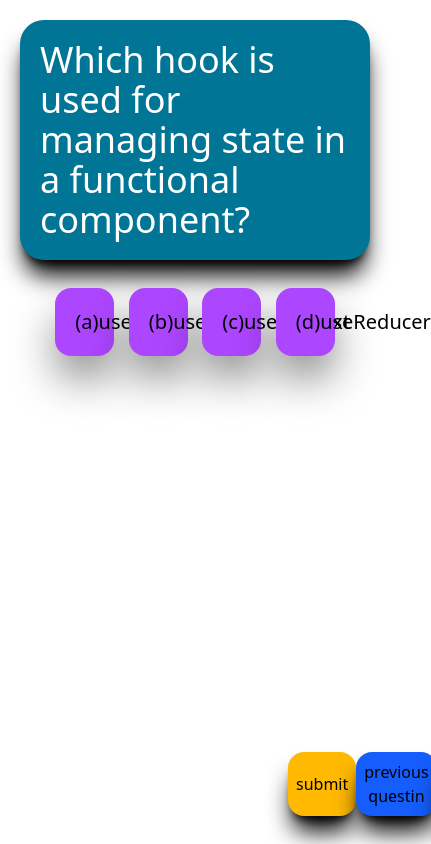
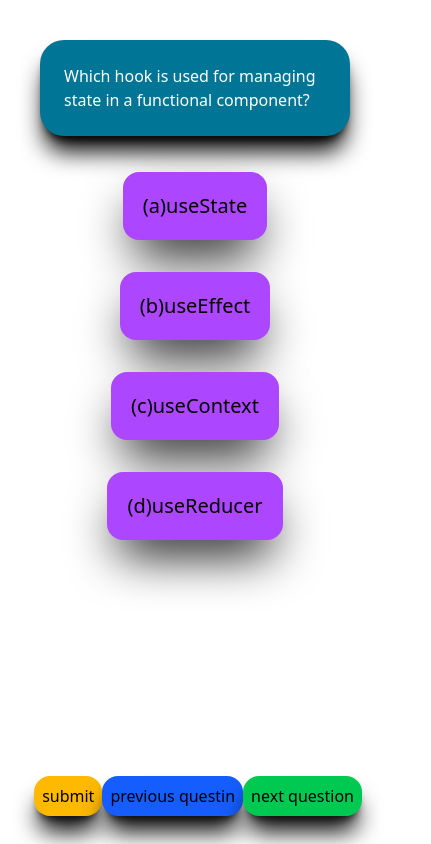
Before and after one commit to sn1638/to-do-app, a React app: page / in a window 390 px wide. Shown: the whole page, 431 px wide, since content can reach past the window. Built offline with nearby package versions, Linux system fonts and the light colour scheme; the HTML template or start-up script is replaced by a standard one.

Commit message:
made responsive

```diff
--- a/src/components/quiz.jsx
+++ b/src/components/quiz.jsx
@@ -89,24 +89,24 @@ const btn4click = ()=>{
     }}
   return (
     <>
-        <div className='p-5 w-full h-full'>
-           <div className='shadow-black shadow-xl rounded-3xl p-5 bg-cyan-700 text-white text-4xl flex items-center justify-center'>
+        <div className='w-full h-full p-5'>
+           <div className=' lg:h-1/5 md:h-1/3 sm:h-1/2 shadow-black shadow-xl rounded-3xl p-6 bg-cyan-700 text-white sm:text-3xl md:text-4xl lg:text-4xl flex items-center justify-center m-5'>
                {question[num].question}
             </div >
-            <div className=' p-7 text-black text-xl flex h-1/6 justify-around items-center'>
-            <button onClick={btn1click} className={`shadow-black shadow-2xl cursor-pointer max-w-1/5 min-w-1/5 rounded-2xl p-5 ${bg1}`}>{`(a)${question[num].options[0]}`}</button>
-            <button onClick={btn2click} className={`shadow-black shadow-2xl ${bg1.replace("bg-","")} cursor-pointer max-w-1/5 min-w-1/5 rounded-2xl p-5 ${bg2}`}>{`(b)${question[num].options[1]}`}</button>
-            <button onClick={btn3click} className={`shadow-black shadow-2xl ${bg1.replace("bg-","")} cursor-pointer max-w-1/5 min-w-1/5 rounded-2xl p-5 ${bg3}`}>{`(c)${question[num].options[2]}`}</button>
-            <button onClick={btn4click} className={`shadow-black shadow-2xl ${bg1.replace("bg-","")} cursor-pointer max-w-1/5 min-w-1/5 rounded-2xl p-5 ${bg4}`}>{`(d)${question[num].options[3]}`}</button>
+            <div className='lg:p-7 sm:p-1 w-full text-black text-xl sm:flex-col md:flex-col lg:flex-row flex-col flex md:h-1/5 sm:h-1/4 lg:h-1/6 justify-around items-center'>
+            <button onClick={btn1click} className={`shadow-black shadow-2xl cursor-pointer sm:w-full md:w-1/2 lg:w-1/5 rounded-2xl p-5 m-4 ${bg1}`}>{`(a)${question[num].options[0]}`}</button>
+            <button onClick={btn2click} className={`shadow-black shadow-2xl ${bg1.replace("bg-","")} cursor-pointer sm:w-full md:w-1/2 lg:w-1/5  m-4 min-w-1/5 rounded-2xl p-5 ${bg2}`}>{`(b)${question[num].options[1]}`}</button>
+            <button onClick={btn3click} className={`shadow-black shadow-2xl ${bg1.replace("bg-","")} cursor-pointer   m-4 sm:w-full md:w-1/2 lg:w-1/5 rounded-2xl p-5 ${bg3}`}>{`(c)${question[num].options[2]}`}</button>
+            <button onClick={btn4click} className={`shadow-black shadow-2xl ${bg1.replace("bg-","")} cursor-pointer m-4 sm:w-full md:w-1/2 lg:w-1/5 rounded-2xl p-5 ${bg4}`}>{`(d)${question[num].options[3]}`}</button>
             </div>
-            <div className='text-red-800 p-7 text-6xl flex items-center justify-center'>
+            <div className='text-red-800 p-7 sm:text:4xl md:text-5xl lg:text-6xl flex items-center justify-center'>
                 {message}
             </div>
-            <div className='fixed bottom-0 right-0 w-1/3 p-7 flex justify-between'>
-                <button onClick={subclick} className='cursor-pointer hover: shadow-black shadow-xl rounded-2xl p-2 bg-amber-400'>submit</button>
+            <footer className='fixed bottom-0 right-0 sm:w-full md:w-1/2 lg:w-1/3 p-7 flex justify-between'>
+                <button onClick={subclick} className='sm:w-1/4 md:w-/4 lg:w-1/6 cursor-pointer hover: shadow-black shadow-xl rounded-2xl p-2 bg-amber-400'>submit</button>
                 <button onClick={prevclick} className='cursor-pointer hover: shadow-black shadow-xl rounded-2xl p-2 bg-blue-600'>previous questin</button>
                 <button onClick={nextclick} className='cursor-pointer shadow-black shadow-xl rounded-2xl p-2 bg-green-500'>next question</button>
-            </div>
+            </footer>
         </div>
     </>
   )
```
